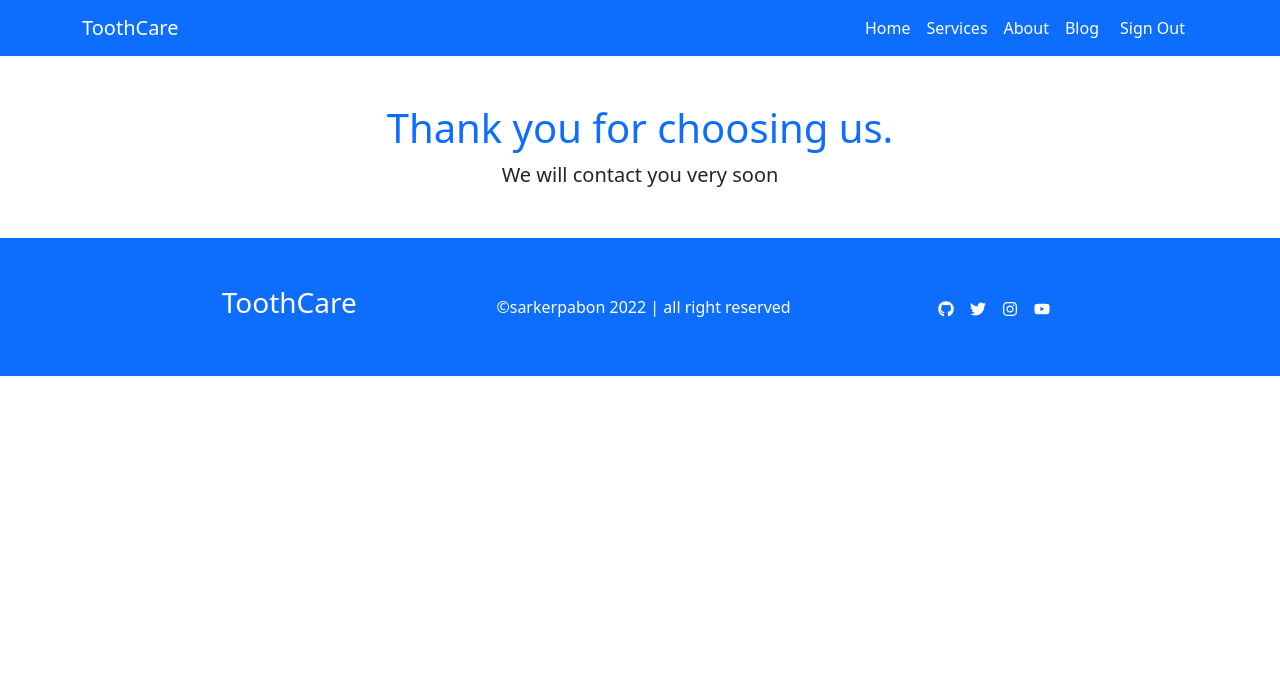
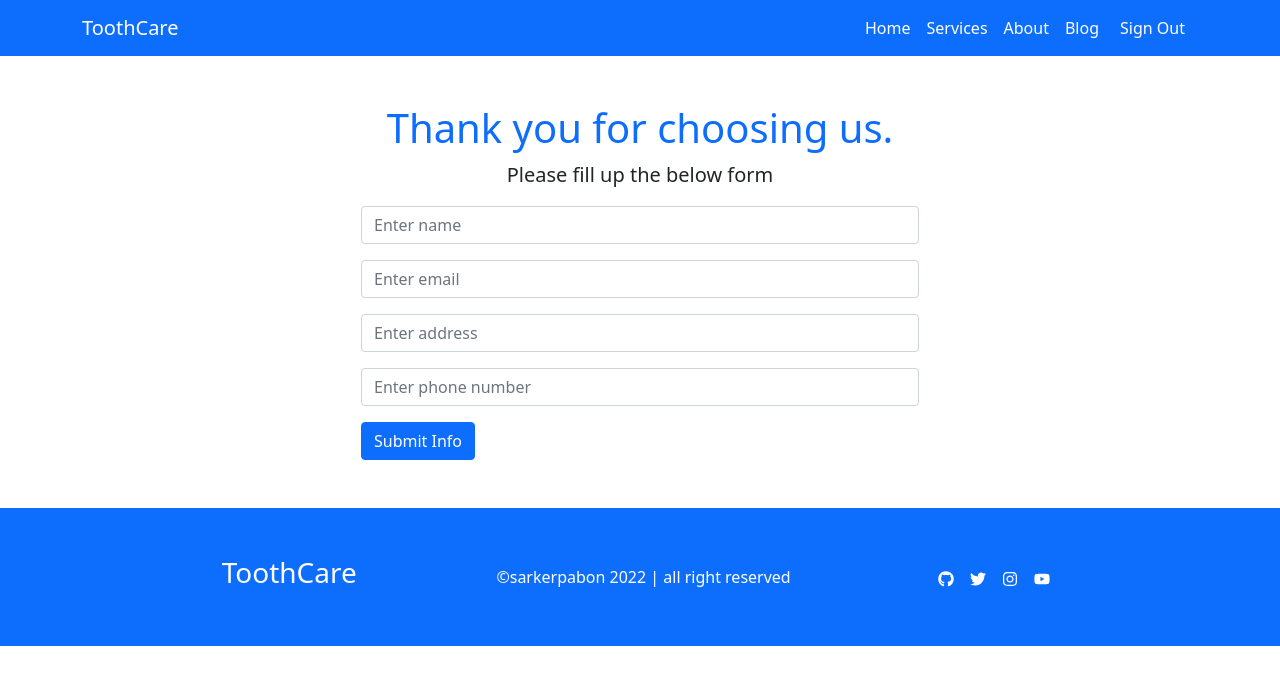
Before and after one commit to SarkerPabon/-independent-service-provider, a React (Create React App) app: page /checkout in a window 1280 px wide. Shown: the top 684 px of the page. Built offline with nearby package versions, Linux system fonts and the light colour scheme; no server answers; sample sign-in values are in the browser's storage; the HTML template or start-up script is replaced by a standard one.

Commit message:
Add Checkout Page

```diff
--- a/src/Pages/Checkout.js
+++ b/src/Pages/Checkout.js
@@ -1,10 +1,73 @@
+import { toast, ToastContainer } from "react-toastify";
+import "react-toastify/dist/ReactToastify.css";
+
 const Checkout = () => {
+	const handleSubmit = async (event) => {
+		event.preventDefault();
+
+		const name = event.target.name.value;
+		const email = event.target.email.value;
+		const address = event.target.address.value;
+		const phone = event.target.phone.value;
+
+		console.log(name, email, address, phone);
+
+		toast.success("We will contact you very soon", {
+			theme: "colored",
+			toastId: "success",
+		});
+	};
+
 	return (
 		<div className='container'>
 			<div className='my-5'>
 				<h1 className='text-center text-primary'>Thank you for choosing us.</h1>
-				<p className='lead text-center'>We will contact you very soon</p>
+				<p className='lead text-center'>Please fill up the below form</p>
+
+				<form onSubmit={handleSubmit} className='w-50 mx-auto '>
+					<div className='mb-3'>
+						<input
+							type='text'
+							className='form-control'
+							name='name'
+							id='name'
+							placeholder='Enter name'
+						/>
+					</div>
+					<div className='mb-3'>
+						<input
+							type='email'
+							className='form-control'
+							name='email'
+							id='email'
+							placeholder='Enter email'
+						/>
+					</div>
+					<div className='mb-3'>
+						<input
+							type='text'
+							className='form-control'
+							name='address'
+							id='address'
+							placeholder='Enter address'
+						/>
+					</div>
+					<div className='mb-3'>
+						<input
+							type='text'
+							className='form-control'
+							name='phone'
+							id='phone'
+							placeholder='Enter phone number'
+						/>
+					</div>
+
+					<button type='submit' className='btn btn-primary'>
+						Submit Info
+					</button>
+				</form>
 			</div>
+			<ToastContainer />
 		</div>
 	);
 };
```
